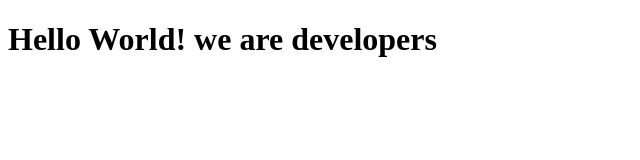
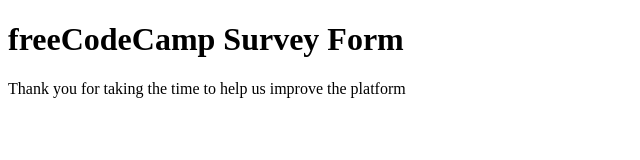
Before and after one commit to nhk1978/FirstTrailKhanhAndKhas, a plain HTML site: page index.html in a window 1280 px wide. Shown: the whole page, without its empty margins (0-640 px from the left). Drawn offline with Linux system fonts and the light colour scheme.

Commit message:
instruction 1&2

```diff
--- a/index.html
+++ b/index.html
@@ -9,7 +9,10 @@
   <body>
     <script src="https://cdn.freecodecamp.org/testable-projects-fcc/v1/bundle.js"></script>
 
-    <h1>Hello World! we are developers</h1>
+    <h1 id="title">freeCodeCamp Survey Form</h1>
+    <p id="description">
+      Thank you for taking the time to help us improve the platform
+    </p>
     <script src="js/index.js"></script>
   </body>
 </html>
```
